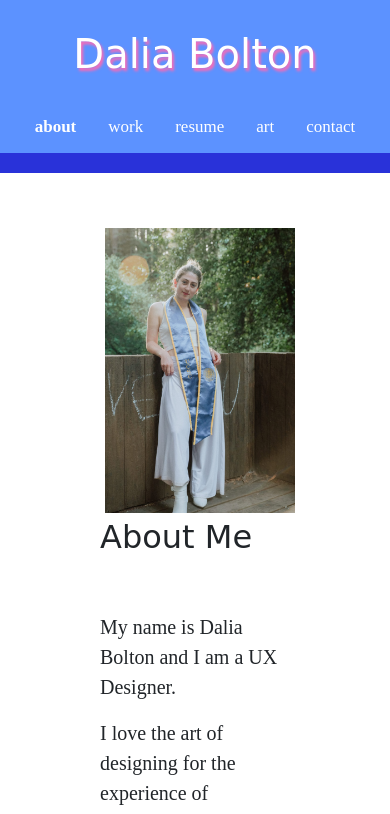
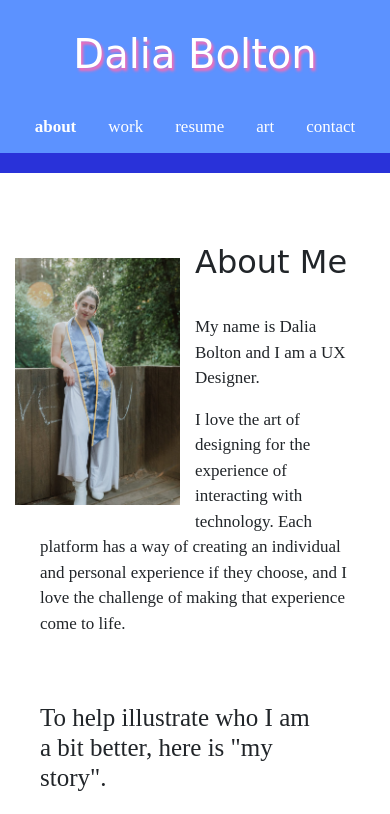
Before and after one commit to daliabolton/about, a plain HTML site: page index.html in a window 390 px wide. Shown: the top 814 px of the page. Drawn offline with nearby package versions, Linux system fonts and the light colour scheme; a web font is replaced by a local one.

Commit message:
update changes

```diff
--- a/css/style.css
+++ b/css/style.css
@@ -64,6 +64,7 @@ h1{
     p{
         font-family: 'Times New Roman', Times, serif;
         font-size: 20px;
+
     }
 
     h3{
@@ -105,9 +106,8 @@ h1{
 
 
 img{
-width: 40%;
-margin: 5px;
-margin-right: 50;
+width: 50%;
+padding: 15px;
 float: left;
 overflow: inherit;
 
@@ -115,12 +115,15 @@ overflow: inherit;
 
 }
 .aboutMe{
-    margin: 10% 100;
     margin-top: 50;
+    margin-bottom: 50;
 
 
 }
 
+body{
+    margin: auto;
+}
 
 
 
@@ -139,13 +142,31 @@ overflow: inherit;
     }
 
     @media screen and (max-width:800px){
-        p,#nav,img{
+        #nav,.aboutMe{
             width: 100%;
         }
     }
 
     @media screen and (max-width:800px) {
-        .header, .myWork, .logo,.table, #menu-outer, .square  {
+        .header, .myWork, .logo,.table, #menu-outer{
             width: 100%;
         }
       }
+
+      @media screen and (max-width:800px){
+          img{
+              width: 50%;
+          }
+      }
+
+      @media screen and (max-width:800px){
+          p,.wrapText{
+            margin: auto;
+            font-size: 17px;
+          }
+        }
+
+
+        .wrapText{
+            margin: 70 40;
+        }
--- a/index.html
+++ b/index.html
@@ -53,7 +53,7 @@
             <img src="images/profile.jpg" alt="">
             <div class="wrapText">
             <h2>About Me</h2>
-            <br>
+
             <br>
 
             <p>My name is Dalia Bolton and I am a UX Designer.</p>
@@ -61,7 +61,7 @@
             <p> I love the art of designing for the experience of interacting with technology. Each platform has a way of creating an individual and personal experience if they choose, and I love the challenge of making that experience come to life. </p>
             <br>
             <br>
-            <h3 style="font-size: 25px;">To help illustrate who I am a bit better, here is "my story".</h3>
+            <h3 style="font-size: 25px;max-width: 90%;">To help illustrate who I am a bit better, here is "my story".</h3>
             <br>
 
 
@@ -69,18 +69,19 @@
 
             <p>Throughout my first 2 -3 years in college I was undeclared and confused. I pretty much took a class in every subject you could think of including Computer Science but realized my head wasn't in it at the time. However, taking CS classes led me to find Linguistics which still to this day makes me thrilled and excited. </p>
                <p> Linguistics is one of those middle subjects that help you recognize so much about who you are and the world. This included, the fact that I liked the technical aspect of understanding language and using it to problem solve. It also taught me that language is a very detailed and complex phenomenon, but can also be very simple and straightfoward. And, I loved it. </p>
-        </div>
+
 
 
         <p>This enabled me to dive into the tech world with my knowledge of problem solving and communication. I worked at a startup for a year full time and then some time after remotely. I moved to Austin, then pursued a passion of mine - digital art, which landed me on this page today. Coding my portfolio and telling you my story.</p>
 <p>If you've made it this far, thank you. </p>
+
 
 <h3 class="link" href="" style="cursor: pointer;">You can find my Resume Here</h3>
 
 <h3 href="" style="cursor: pointer;">And my Art here</h3>
 
 
-
+</div>
 
 
 
```
